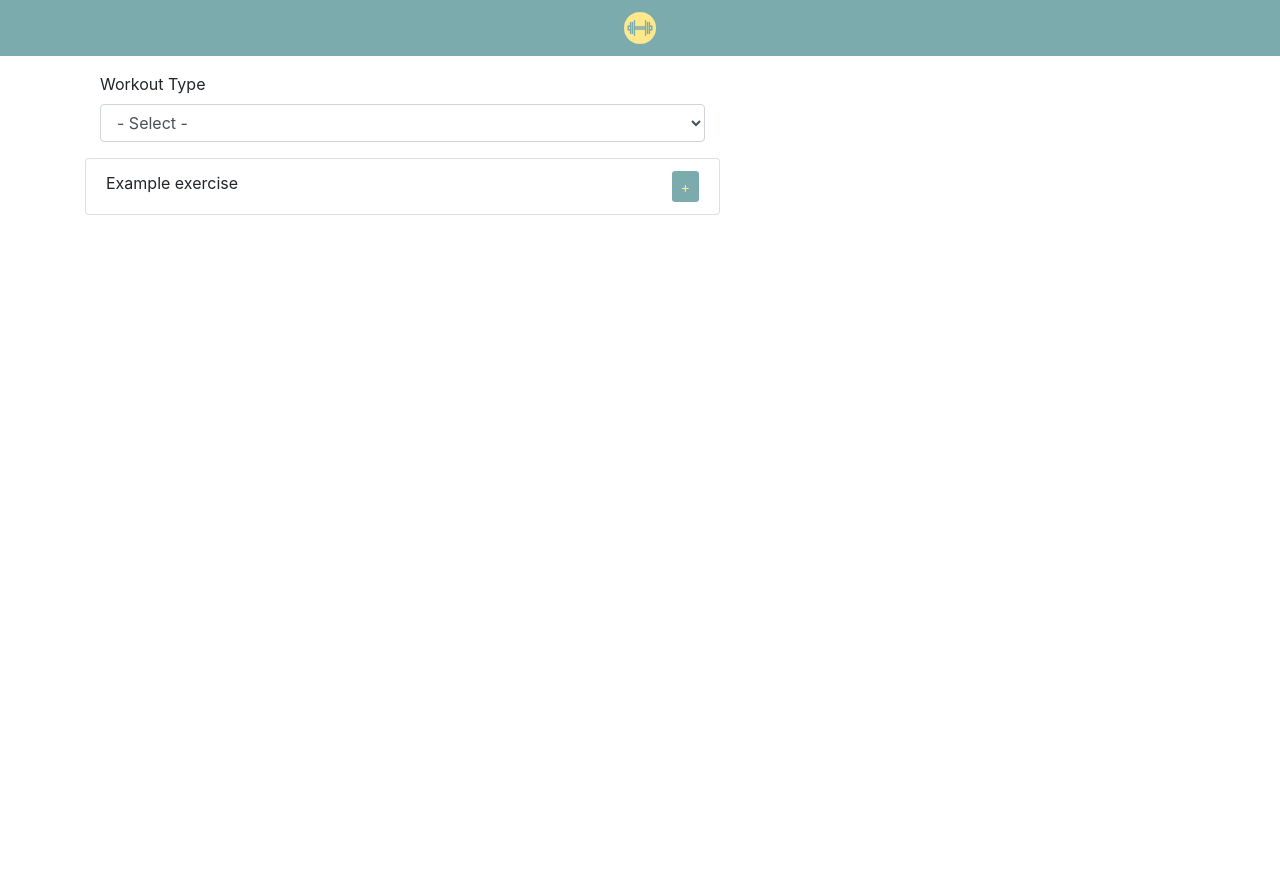
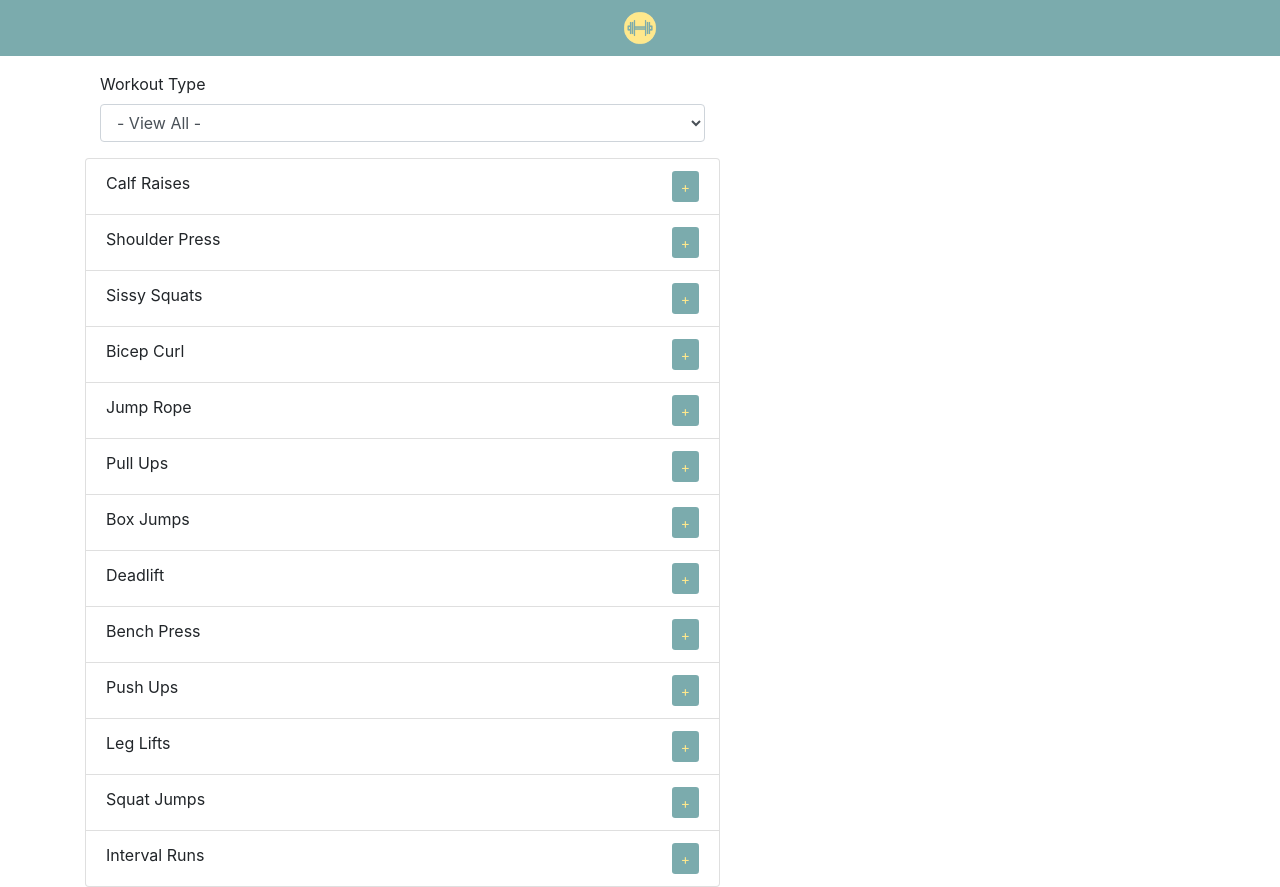
Before and after one commit to rachaelchar/Workout-Builder, a React (Create React App) app: page / in a window 1280 px wide. Before the commit the page ends 800 px from the top, so only its background shows below. Built offline with nearby package versions, Linux system fonts and the light colour scheme.

Commit message:
render exercise names in filtered exercise list

```diff
--- a/src/App.js
+++ b/src/App.js
@@ -1,10 +1,105 @@
-import React from 'react';
+import React, { useEffect, useState } from 'react';
 import Header from './components/Header';
 import Search from './components/Search';
 import ExerciseList from './components/ExerciseList';
 import Workout from './components/Workout';
 
+// ============ FUNCTIONALITY NEEDED ============
+// need all exercises
+// var to save exercise array after filter
+// add exercise to workout onClick add btn
+
+
+
 function App() {
+  // Placeholder data to use for now
+  const rawExerciseList = [
+    {
+      name: "Calf Raises",
+      type: "lower",
+      muscle_group: "calves",
+      // Can sort for circuit/ladder exercises by aerobic:true -- these exercises are speed friendly and/or can be done with only bodyweight or light weight
+      aerobic: true
+    },
+    {
+      name: "Shoulder Press",
+      type: "upper",
+      muscle_group: "shoulders",
+      aerobic: true
+    },
+    {
+      name: "Sissy Squats",
+      type: "lower",
+      muscle_group: "Quads",
+      aerobic: false
+    },
+    {
+      name: "Bicep Curl",
+      type: "upper",
+      muscle_group: "biceps",
+      aerobic: false
+    },
+    {
+      name: "Jump Rope",
+      type: "cardio",
+      aerobic: true
+    },
+    {
+      name: "Pull Ups",
+      type: "upper",
+      muscle_group: "back",
+      aerobic: true
+    },
+    {
+      name: "Box Jumps",
+      type: "cardio",
+      aerobic: true
+    },
+    {
+      name: "Deadlift",
+      type: "lower",
+      muscle_group: "glutes",
+      aerobic: false
+    },
+    {
+      name: "Bench Press",
+      type: "upper",
+      muscle_group: "chest",
+      aerobic: false
+    },
+    {
+      name: "Push Ups",
+      type: "upper",
+      muscle_group: "chest",
+      aerobic: true
+    },
+    {
+      name: "Leg Lifts",
+      type: "upper",
+      muscle_group: "core",
+      aerobic: true
+    },
+    {
+      name: "Squat Jumps",
+      type: "lower",
+      muscle_group: "",
+      aerobic: true
+    },
+    {
+      name: "Interval Runs",
+      type: "cardio",
+      aerobic: true
+    }
+  ];
+
+  const [filteredExerciseList, setFilteredExerciseList] = useState([]);
+
+
+  useEffect(() => {
+    setFilteredExerciseList(rawExerciseList);
+  }, []);
+
+
   return (
     <div>
       <Header />
@@ -12,7 +107,9 @@ function App() {
         <div className="row mt-3">
           <div className="col-7">
             <Search />
-            <ExerciseList />
+            <ExerciseList
+              exerciseList={filteredExerciseList}
+            />
           </div>
           <div className="col-5">
             <Workout />
--- a/src/components/ExerciseItem/index.js
+++ b/src/components/ExerciseItem/index.js
@@ -1,10 +1,10 @@
 import React from 'react';
 import './style.css';
 
-export default function ExerciseItem() {
+export default function ExerciseItem(props) {
   return (
-    <li className="list-group-item">Example exercise
-    <button className="btn btn-ocean btn-sm float-right text-sun">+</button>
+    <li className="list-group-item">{props.exercise.name}
+      <button className="btn btn-ocean btn-sm float-right text-sun">+</button>
     </li>
   );
 }
--- a/src/components/ExerciseList/index.js
+++ b/src/components/ExerciseList/index.js
@@ -1,10 +1,14 @@
 import React from 'react';
 import ExerciseItem from '../ExerciseItem/';
 
-export default function ExerciseList() {
+export default function ExerciseList(props) {
   return (
     <ul class="list-group">
-      <ExerciseItem />
+      {props.exerciseList.map((exercise) =>
+        <ExerciseItem
+          exercise={exercise}
+        />
+      )}
     </ul>
   );
 }
--- a/src/components/Search/index.js
+++ b/src/components/Search/index.js
@@ -1,4 +1,6 @@
 import React from 'react';
+
+
 
 export default function Search() {
   return (
@@ -6,10 +8,9 @@ export default function Search() {
       <div className="form-group">
         <label for="workoutType">Workout Type</label>
         <select className="form-control" id="workoutType">
-          <option value="all">- Select -</option>
+          <option value="all">- View All -</option>
           <option value="upper">Upper Body</option>
           <option value="lower">Lower Body</option>
-          <option value="full">Full Body</option>
           <option value="circuit">Circuit</option>
           <option value="ladder">Ladder</option>
         </select>
```
